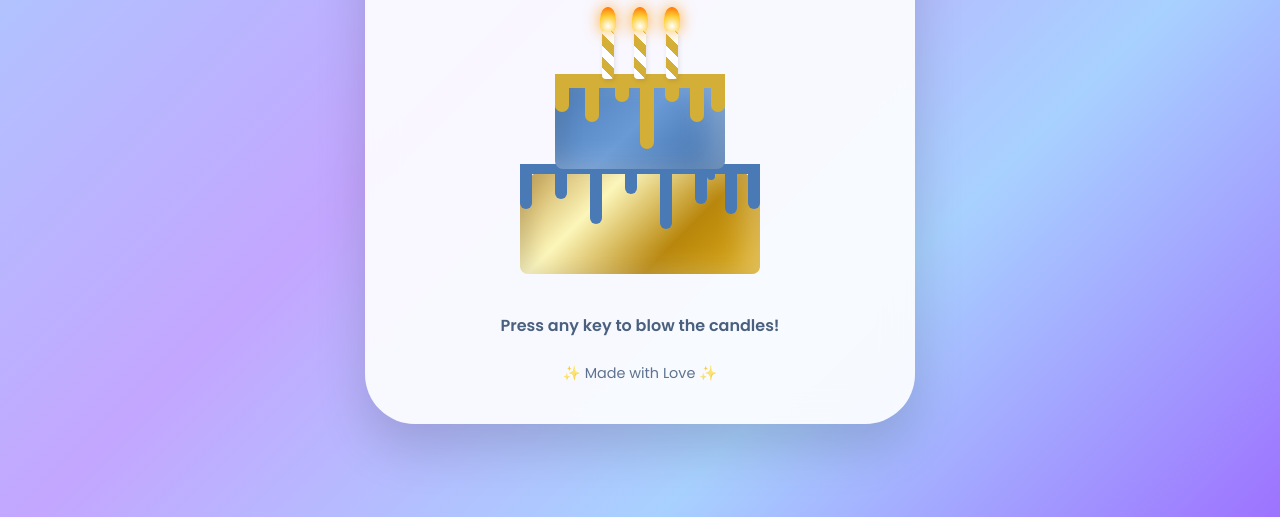
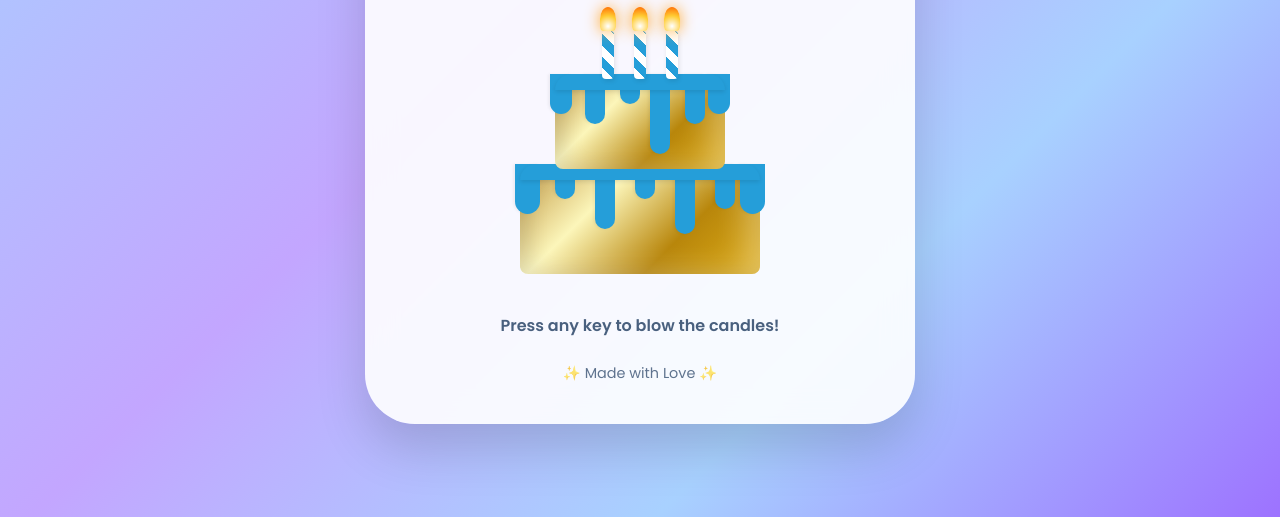
Before and after one commit to thapauseerk-ai/Aarushi, a plain HTML site: page birthday.html in a window 1280 px wide. Shown: the part 283-800 px from the top of the page. Drawn offline with nearby package versions, Linux system fonts and the light colour scheme.

Commit message:
Update birthday.html

```diff
--- a/birthday.html
+++ b/birthday.html
@@ -92,7 +92,7 @@
             box-shadow: inset -15px 0 30px rgba(255,255,255,0.3), inset 10px 0 20px rgba(0,0,0,0.1);
         }
 
-        /* Tiers with Rounded Top Corners */
+        /* All Tiers are now Golden */
         .tier-bottom {
             bottom: 0;
             width: 240px;
@@ -109,43 +109,39 @@
             height: 95px;
             border-radius: 35px 35px 8px 8px;
             left: 65px;
-            background: linear-gradient(135deg, #4a7ab5, #6a9ad5, #3a6aa5);
+            /* Changed to golden gradient */
+            background: linear-gradient(135deg, #bf953f, #fcf6ba, #b8860b, #ddac17);
             z-index: 4;
         }
 
-        /* Rounded Drip styling */
+        /* Heavy Sky Blue (Doraemon) Drip styling */
         .drip-line {
             position: absolute;
             top: 0; left: 0; width: 100%;
             z-index: 7;
+            /* Both top lines are now the same blue */
+            background: #259ed9;
+            height: 16px;
+            box-shadow: 0 2px 4px rgba(0,0,0,0.1);
         }
 
-        .tier-top .drip-line {
-            background: #d4af37;
-            height: 14px;
-            border-radius: 35px 35px 0 0;
-        }
-
-        .tier-bottom .drip-line {
-            background: #4a7ab5;
-            height: 10px;
-            border-radius: 40px 40px 0 0;
-        }
+        .tier-top .drip-line { border-radius: 35px 35px 0 0; }
+        .tier-bottom .drip-line { border-radius: 40px 40px 0 0; }
 
         .drip { position: absolute; border-radius: 0 0 15px 15px; z-index: 6; }
-        .top-gold { background: #d4af37; width: 14px; }
-        .bot-blue { background: #4a7ab5; width: 12px; }
+        /* Drips are now heavier (wider) and sky blue for both tiers */
+        .drip.heavy-blue { background: #259ed9; width: 20px; box-shadow: -2px 0 3px rgba(0,0,0,0.05); }
 
         .connector {
             position: absolute;
             top: -12px;
-            width: 8px;
-            background: #4a7ab5;
+            width: 12px;
+            background: #259ed9;
             border-radius: 10px;
             z-index: 5;
         }
 
-        /* ========== WHITE & GOLD CANDLES ========== */
+        /* ========== BLUE & WHITE CANDLES ========== */
         .candles {
             position: absolute;
             bottom: 195px;
@@ -160,12 +156,13 @@
             position: relative;
             width: 12px;
             height: 48px;
+            /* Color changed to Blue and White */
             background: repeating-linear-gradient(
                 45deg,
                 #ffffff,
                 #ffffff 8px,
-                #d4af37 8px,
-                #d4af37 16px
+                #259ed9 8px,
+                #259ed9 16px
             );
             border-radius: 4px;
             box-shadow: 1px 2px 5px rgba(0,0,0,0.1);
@@ -179,6 +176,7 @@
             border-radius: 50% 50% 20% 20%;
             box-shadow: 0 0 15px #ffaa33;
             animation: flicker 0.1s infinite alternate;
+            transition: opacity 0.5s ease;
         }
 
         @keyframes flicker {
@@ -186,7 +184,7 @@
             100% { transform: translateX(-50%) scale(1.15); }
         }
 
-        .candle.out .flame { display: none; }
+        .candle.out .flame { opacity: 0; }
 
         .hint {
             color: #1e3a5f;
@@ -194,9 +192,9 @@
             font-size: 1rem;
             margin-top: 20px;
             opacity: 0.8;
+            min-height: 1.5em;
         }
 
-        /* Made with Love text - centered */
         .love-text {
             margin-top: 25px;
             font-size: 0.9rem;
@@ -210,42 +208,37 @@
 
 <canvas id="confettiCanvas"></canvas>
 
-<!-- Music Control Button -->
 <button class="music-control" id="musicToggleBtn">
     🎵 Stop Music
 </button>
 
 <div class="card-custom">
-    <h1>Happy Birthday, Vivan!🎂❤️</h1>
+    <h1>Happy Birthday, Aarushi!🎂❤️</h1>
 
     <div class="cake-container">
         <div class="cake">
-            <!-- Bottom Tier (Gold) -->
             <div class="shiny-tier tier-bottom">
                 <div class="drip-line"></div>
-                <div class="drip bot-blue" style="left: 0; height: 45px;"></div>
-                <div class="drip bot-blue" style="right: 0; height: 45px;"></div>
-                <div class="drip bot-blue" style="left: 35px; height: 35px;"></div>
-                <div class="drip bot-blue" style="left: 70px; height: 60px;"></div>
-                <div class="drip bot-blue" style="left: 105px; height: 30px;"></div>
-                <div class="drip bot-blue" style="left: 140px; height: 65px;"></div>
-                <div class="drip bot-blue" style="left: 175px; height: 40px;"></div>
-                <div class="drip bot-blue" style="left: 205px; height: 50px;"></div>
+                <div class="drip heavy-blue" style="left: -5px; height: 50px; width: 25px;"></div>
+                <div class="drip heavy-blue" style="right: -5px; height: 50px; width: 25px;"></div>
+                <div class="drip heavy-blue" style="left: 35px; height: 35px;"></div>
+                <div class="drip heavy-blue" style="left: 75px; height: 65px;"></div>
+                <div class="drip heavy-blue" style="left: 115px; height: 35px;"></div>
+                <div class="drip heavy-blue" style="left: 155px; height: 70px;"></div>
+                <div class="drip heavy-blue" style="left: 195px; height: 45px;"></div>
 
                 <div class="connector" style="left: 45px; height: 22px;"></div>
                 <div class="connector" style="right: 45px; height: 28px;"></div>
             </div>
 
-            <!-- Top Tier (Blue) -->
             <div class="shiny-tier tier-top">
                 <div class="drip-line"></div>
-                <div class="drip top-gold" style="left: 0; height: 38px;"></div>
-                <div class="drip top-gold" style="right: 0; height: 38px;"></div>
-                <div class="drip top-gold" style="left: 30px; height: 48px;"></div>
-                <div class="top-gold drip" style="left: 60px; height: 28px;"></div>
-                <div class="top-gold drip" style="left: 85px; height: 75px;"></div>
-                <div class="top-gold drip" style="left: 110px; height: 28px;"></div>
-                <div class="top-gold drip" style="left: 135px; height: 48px;"></div>
+                <div class="drip heavy-blue" style="left: -5px; height: 40px; width: 22px;"></div>
+                <div class="drip heavy-blue" style="right: -5px; height: 40px; width: 22px;"></div>
+                <div class="drip heavy-blue" style="left: 30px; height: 50px;"></div>
+                <div class="heavy-blue drip" style="left: 65px; height: 30px;"></div>
+                <div class="heavy-blue drip" style="left: 95px; height: 80px;"></div>
+                <div class="heavy-blue drip" style="left: 130px; height: 50px;"></div>
             </div>
 
             <div class="candles" id="candlesContainer">
@@ -258,7 +251,6 @@
 
     <div class="hint" id="hintText">Press any key to blow the candles!</div>
 
-    <!-- Made with Love text (replacing gift icon) -->
     <div class="love-text">✨ Made with Love ✨</div>
 </div>
 
@@ -267,7 +259,7 @@
     const canvas = document.getElementById('confettiCanvas');
     const ctx = canvas.getContext('2d');
     let particles = [];
-    const colors = ['#d4af37', '#ffffff', '#e0f0ff', '#4a7ab5'];
+    const colors = ['#d4af37', '#ffffff', '#e0f0ff', '#259ed9']; // Confetti matches new cake colors
 
     function resize() { canvas.width = window.innerWidth; canvas.height = window.innerHeight; }
     window.addEventListener('resize', resize);
@@ -305,6 +297,7 @@
     animate();
 
     // ==================== MUSIC SYSTEM ====================
+    // Note: You need a 'birthday-music.mp3' file in the same folder for this to work.
     let bgMusic = null;
     let musicPlaying = false;
 
@@ -322,7 +315,7 @@
                 musicPlaying = true;
                 document.getElementById('musicToggleBtn').innerHTML = '🎵 Stop Music';
             }).catch(e => {
-                console.log('Autoplay blocked. Click anywhere or press a key to start music.');
+                console.log('Autoplay blocked.');
                 document.getElementById('musicToggleBtn').innerHTML = '🎵 Play Music';
             });
         }
@@ -336,17 +329,26 @@
     window.addEventListener('keydown', () => {
         if(blown) return;
         blown = true;
-        document.getElementById('hintText').innerHTML = " <b>Happy birthday, pookiee!</b> 🎂🎉❤️";
 
-        document.querySelectorAll('.flame').forEach(f => f.style.opacity = '0');
+        // Final message with updated name
+        document.getElementById('hintText').innerHTML = " <b>Happy birthday, Aaru!</b> 🎂🎉❤️";
+
         document.querySelectorAll('.candle').forEach(c => c.classList.add('out'));
 
+        // Explode a lot of confetti
         for(let i=0; i<500; i++) particles.push(new Particle());
 
         if (bgMusic && bgMusic.paused) {
             bgMusic.play().catch(e => console.log(e));
             musicPlaying = true;
             document.getElementById('musicToggleBtn').innerHTML = '🎵 Stop Music';
+        }
+    });
+
+    // Also allow clicking on hint text on mobile
+    document.getElementById('hintText').addEventListener('click', () => {
+        if(window.innerWidth < 768) {
+            window.dispatchEvent(new KeyboardEvent('keydown', {'key': ' '}));
         }
     });
 
```
